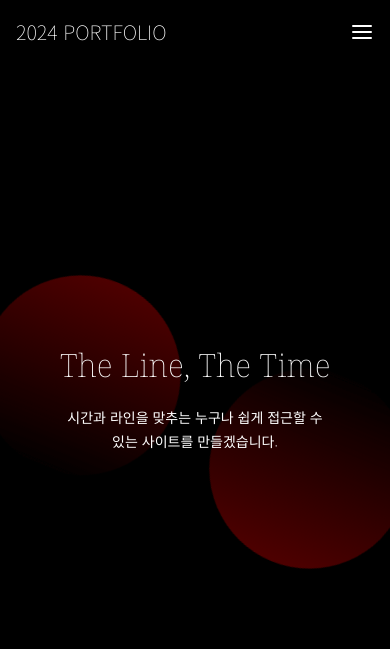
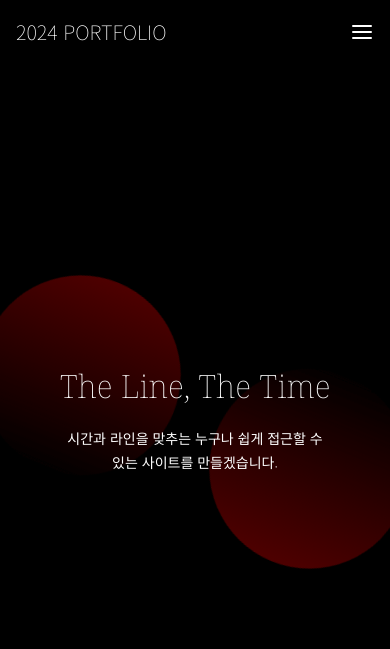
Before and after one commit to byung3059/byung3059.github.io, a plain HTML site: page index.html in a window 390 px wide. Drawn offline with Linux system fonts and the light colour scheme; some icons are missing.

Commit message:
Add files via upload

```diff
--- a/css/style.css
+++ b/css/style.css
@@ -257,6 +257,10 @@
 
 
 @media(max-width:768px) {
+    .intro .tit {
+        transform: translate(-50%, -50%);
+    }
+
     .intro::before {
         display: none;
     }
```
